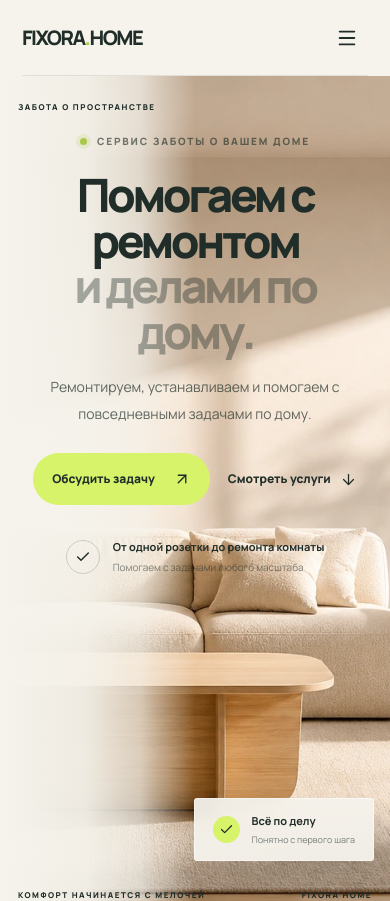
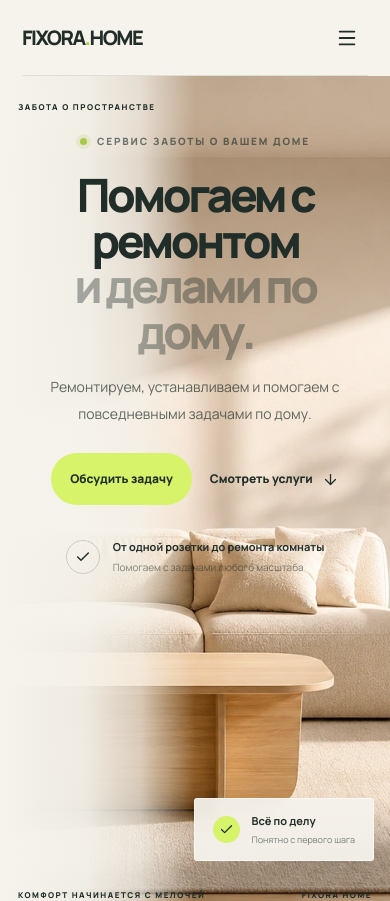
Before and after one commit to artkoro94/fixora-home, a React (Vite) app: page / in a window 390 px wide. Shown: the top 901 px of the page. Built offline with nearby package versions, Linux system fonts and the light colour scheme.

Commit message:
fix: simplify mobile hero call to action

```diff
--- a/src/widgets/hero/Hero.tsx
+++ b/src/widgets/hero/Hero.tsx
@@ -22,7 +22,7 @@ function Hero() {
 
         <div className="mt-[34px] flex flex-wrap items-center gap-[25px] max-[760px]:mt-[26px] max-[760px]:w-full max-[760px]:justify-center max-[760px]:gap-[18px] max-[390px]:items-start max-[390px]:flex-col">
           <a className="hero-primary-cta inline-flex min-h-[54px] items-center justify-center gap-[18px] rounded-full bg-lime px-6 text-[13px] font-extrabold text-forest transition duration-200 hover:-translate-y-0.5 hover:bg-[#c8e85a] max-[760px]:min-h-[52px] max-[760px]:px-[19px] max-[760px]:text-xs" href="#contacts">
-            Обсудить задачу <ArrowUpRight size={18} strokeWidth={1.8} />
+            Обсудить задачу <ArrowUpRight className="max-[760px]:hidden" size={18} strokeWidth={1.8} />
           </a>
           <a className="inline-flex items-center gap-[9px] text-xs font-extrabold transition-[gap] duration-200 hover:gap-[14px] max-[760px]:justify-center" href="#services">
             Смотреть услуги <ArrowDown size={17} strokeWidth={1.8} />
```
